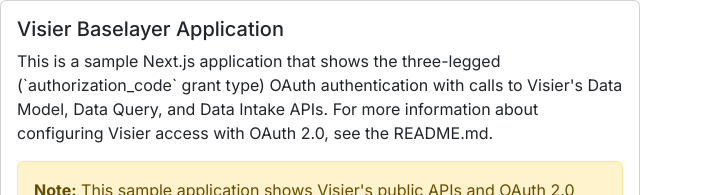
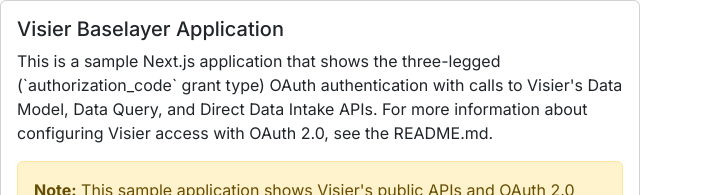
Before and after one commit to visier/api-samples, a Next.js app in the folder sample-application/baselayer/: page / in a window 1280 px wide. Shown: the top 195 px of the page, without its empty margins (0-703 px from the left). Built offline with nearby package versions, Linux system fonts and the light colour scheme.

Commit message:
Update page.js

```diff
--- a/sample-application/baselayer/src/app/page.js
+++ b/sample-application/baselayer/src/app/page.js
@@ -42,7 +42,7 @@
               <h2 style={{ "padding": "40px 20px 10px 20px" }}>Visier Baselayer Application</h2>
               <h4 style={{ "padding": "10px 20px 0 20px" }}>A sample application built on Alpine by Visier</h4>
               <p style={{ "padding": "20px" }}>
-                This is a sample Next.js application that shows calls to Visier's Data Model, Data Query, and Data Intake APIs. It utilizes Visier's OAuth 2.0 authentication flow.
+                This is a sample Next.js application that shows calls to Visier's Data Model, Data Query, and Direct Data Intake APIs. It utilizes Visier's OAuth 2.0 authentication flow.
                 For more information about configuring Visier access with OAuth 2.0, see the README.md.
               </p>
             </Col>
@@ -82,7 +82,7 @@
             <Card.Body>
               <Card.Title>Visier Baselayer Application</Card.Title>
               <Card.Text>
-                This is a sample Next.js application that shows the three-legged (`authorization_code` grant type) OAuth authentication with calls to Visier's Data Model, Data Query, and Data Intake APIs.
+                This is a sample Next.js application that shows the three-legged (`authorization_code` grant type) OAuth authentication with calls to Visier's Data Model, Data Query, and Direct Data Intake APIs.
                 For more information about configuring Visier access with OAuth 2.0, see the README.md.
               </Card.Text>
               <Alert key="warning" variant="warning">
```
